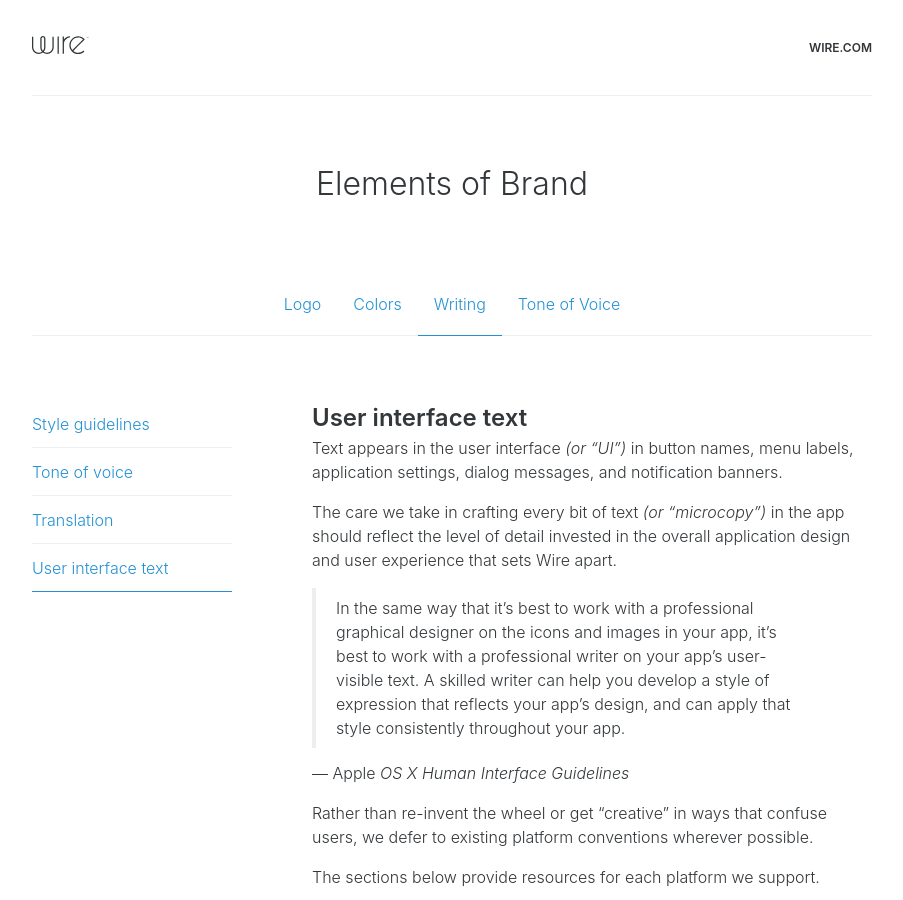
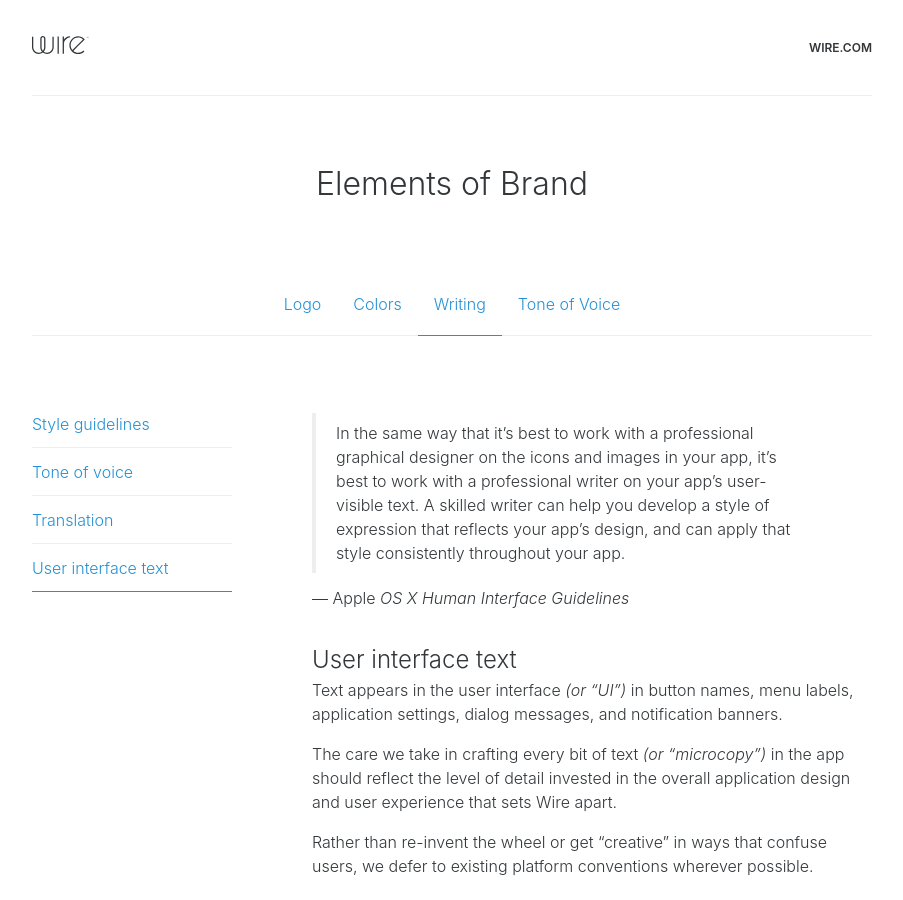
Before and after one commit to wireapp/brand, a Jekyll site: the page built from writing/user-interface-text/index.md, in a window 1280 px wide and 900 px high. Shown: the whole window, without its empty margins (188-1091 px from the left). Built offline with Jekyll 4.4.1, drawn with Linux system fonts in a browser that asks for light colours.

Commit message:
Promote Human Interface Guidelines quote

```diff
--- a/writing/user-interface-text/index.md
+++ b/writing/user-interface-text/index.md
@@ -4,15 +4,16 @@
 weight: 4
 ---
 
+> In the same way that it’s best to work with a professional graphical designer on the icons and images in your app, it’s best to work with a professional writer on your app’s user-visible text. A skilled writer can help you develop a style of expression that reflects your app’s design, and can apply that style consistently throughout your app.
+
+— Apple _OS X Human Interface Guidelines_
+
+
 ## User interface text
 
 Text appears in the user interface _(or “UI”)_ in button names, menu labels, application settings, dialog messages, and notification banners.
 
 The care we take in crafting every bit of text _(or “microcopy”)_ in the app should reflect the level of detail invested in the overall application design and user experience that sets Wire apart.
-
-> In the same way that it’s best to work with a professional graphical designer on the icons and images in your app, it’s best to work with a professional writer on your app’s user-visible text. A skilled writer can help you develop a style of expression that reflects your app’s design, and can apply that style consistently throughout your app.
-
-— Apple _OS X Human Interface Guidelines_
 
 Rather than re-invent the wheel or get “creative” in ways that confuse users, we defer to existing platform conventions wherever possible.
 
```
